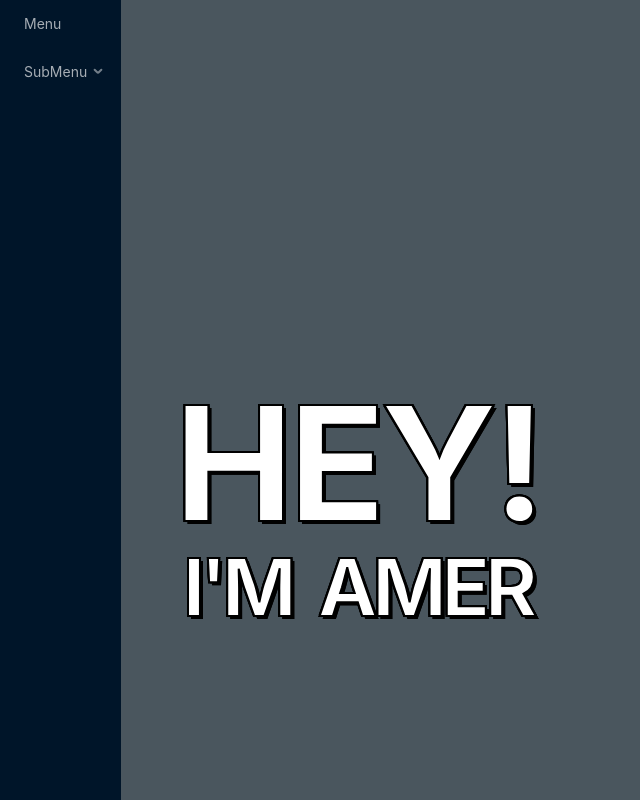
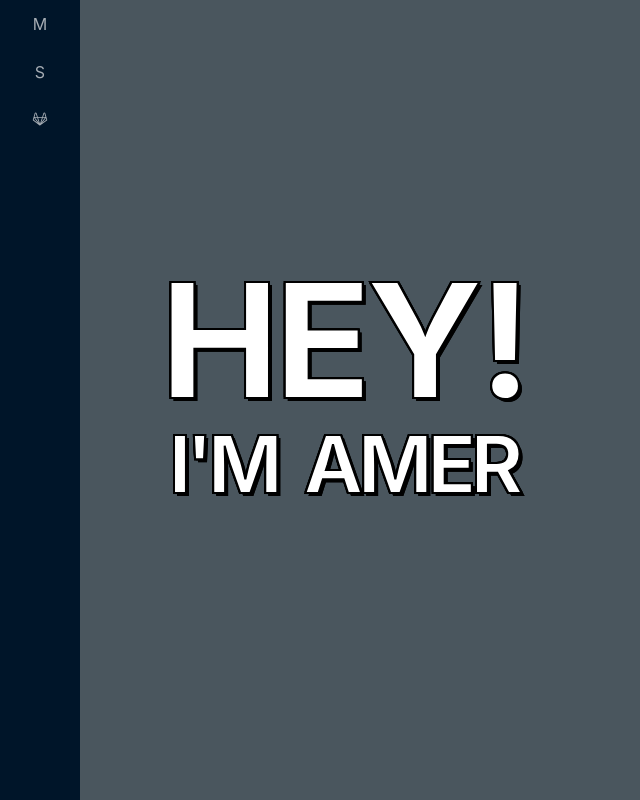
Before and after one commit to amerjusupovic/portfolio, a React (Create React App) app in the folder frontend/: page / in a window 1280 px wide. Shown: the top 800 px of the page, without its empty margins (0-640 px from the left). Built offline with nearby package versions, Linux system fonts and the light colour scheme; the HTML template or start-up script is replaced by a standard one.

Commit message:
add icons, collapse state

```diff
--- a/frontend/package.json
+++ b/frontend/package.json
@@ -3,6 +3,7 @@
   "version": "0.1.0",
   "private": true,
   "dependencies": {
+    "@ant-design/icons": "^4.7.0",
     "@testing-library/jest-dom": "^5.15.1",
     "@testing-library/react": "^11.2.7",
     "@testing-library/user-event": "^12.8.3",
--- a/frontend/src/App.scss
+++ b/frontend/src/App.scss
@@ -45,9 +45,10 @@ $color: #282828;
   justify-content: left;
   align-items: center;
   display: grid;
-  padding-top: 35% !important;
-  padding-left: 4%;
+  padding-top: 35vh !important;
+  padding-left: 4vh;
   width: 105%;
+  min-width: 45vh;
 }
 
 body{
--- a/frontend/src/App.tsx
+++ b/frontend/src/App.tsx
@@ -1,19 +1,23 @@
-import React from 'react';
+import React, { useState } from 'react';
 import './App.scss';
 import { BrowserRouter as Router, Routes, Route } from "react-router-dom";
 import Home from "./Home";
 import { Menu } from 'antd';
+import { GithubOutlined, GitlabOutlined } from '@ant-design/icons';
 
 function App() {
+  const [collapsed, setCollapsed] = useState(true);
+
   return (
     <Router>
       <div className="start sticky">
         <div className="sidebar-div sticky">
-          <Menu mode={"inline"} theme={"dark"}>
+          <Menu mode={"inline"} theme={"dark"} inlineCollapsed={collapsed}>
             <Menu.Item>Menu</Menu.Item>
             <Menu.SubMenu title="SubMenu">
               <Menu.Item>SubMenuItem</Menu.Item>
             </Menu.SubMenu>
+            <Menu.Item icon={<GitlabOutlined/>}/>
           </Menu>
         </div>
       </div>
```
Also changed, not shown: 1 other file (tests, documents, lock files or other folders).
